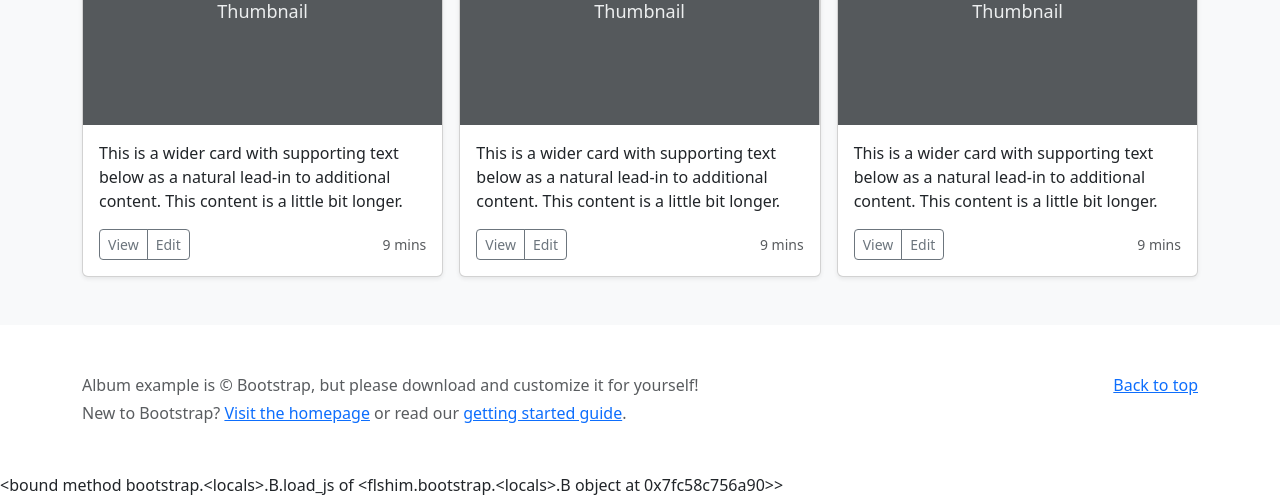
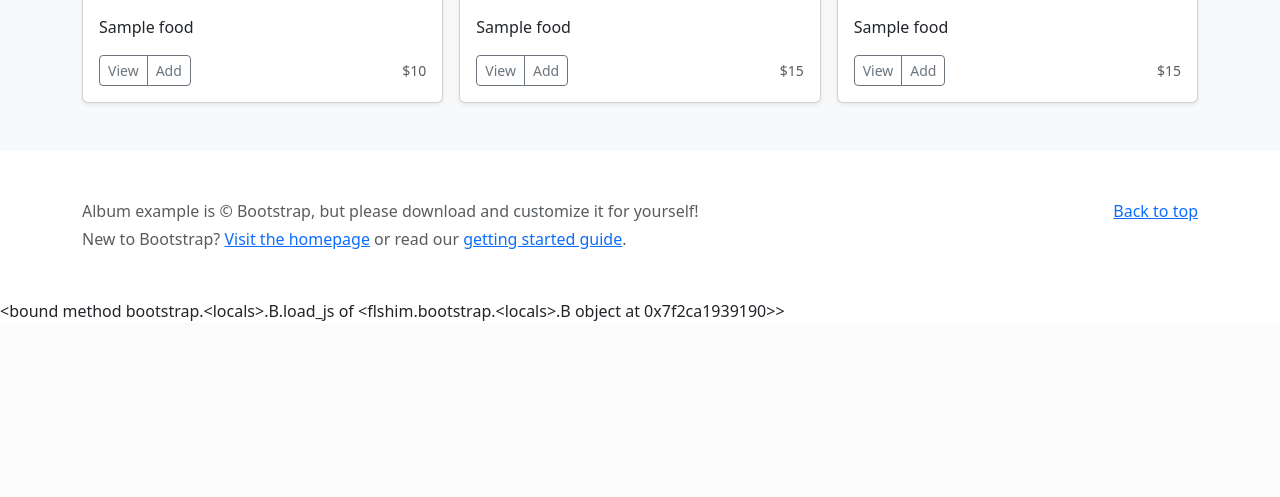
Before and after one commit to bryanFowles/205ProjectFinal, a Flask app: template templates/icecreams.html in a window 1280 px wide. Shown: the part 1417-1914 px from the top of the page. After the commit the page ends 1738 px from the top, so only its background shows below. Run offline with Flask 2, Linux system fonts and the light colour scheme; the template is opened without the code that fills it: most values are stand-ins (such as "Sample title", 1, 10 or a date in 2020); some libraries are stand-ins or nearby versions.

Commit message:
drinks api working

```diff
--- a/main.py
+++ b/main.py
@@ -2,37 +2,28 @@ from flask import Flask, render_template
 from flask_bootstrap import Bootstrap5
 import requests, json
 from pprint import pprint
+import pathlib
+from pathlib import Path
 
 app = Flask(__name__)
 bootstrap = Bootstrap5(app)
 
-endpoint = "https://ig-food-menus.herokuapp.com/ice-cream"
-
-# try:
-#   r = requests.get(endpoint)
-#   data = r.json()
-#   pprint(data)
-# except:
-#   print('please try again')
-icecreamlist = [
-
-]
-
+# store three foods
+foods = [[], [], [], [], [], [], [], [], [],]
+endpoint =  'https://www.thecocktaildb.com/api/json/v1/1/filter.php?c=Ordinary_Drink'
+headers={'User-Agent': 'Mozilla/5.0 (Windows NT 10.0; Win64; x64) AppleWebKit/537.36 (KHTML, like Gecko) Chrome/107.0.0.0 Safari/537.36'}
 @app.route('/')
-def main():
+def hello():
     try:
-        r = requests.get(endpoint)
+        r = requests.get(endpoint, headers=headers)
         data = r.json()
-        # print(data)
-        for n in data:
-            if (n['name'] == "The Baked Bear"):
-                icecreamlist.append([n['img'], n['name'], n['price']])
-            if (n['name'] == "Mochii"):
-                icecreamlist.append([n['img'], n['name'], n['price']])
-                # print(icecreamlist)
+        for counter, i in enumerate(data['drinks']):
+            print(counter)
+            foods[counter] = [ i['strDrinkThumb'], i['strDrink']]
     except:
         print('please try again')
-    return render_template('icecreams.html', icecreamlist=icecreamlist)
+    print(foods)
+    return render_template('icecreams.html', foods = foods)
 
 @app.route('/shoppingCart')
 def cart():
--- a/templates/icecreams.html
+++ b/templates/icecreams.html
@@ -12,9 +12,11 @@
     <link rel="canonical" href="https://getbootstrap.com/docs/5.1/examples/album/">
 
 
+
+    <!-- Bootstrap core CSS -->
     {{bootstrap.load_css()}}
-    <!-- Bootstrap core CSS -->
-<!-- <link href="/docs/5.1/dist/css/bootstrap.min.css" rel="stylesheet" integrity="sha384-1BmE4kWBq78iYhFldvKuhfTAU6auU8tT94WrHftjDbrCEXSU1oBoqyl2QvZ6jIW3" crossorigin="anonymous"> -->
+
+<link href="/docs/5.1/dist/css/bootstrap.min.css" rel="stylesheet" integrity="sha384-1BmE4kWBq78iYhFldvKuhfTAU6auU8tT94WrHftjDbrCEXSU1oBoqyl2QvZ6jIW3" crossorigin="anonymous">
 
     <!-- Favicons -->
 <link rel="apple-touch-icon" href="/docs/5.1/assets/img/favicons/apple-touch-icon.png" sizes="180x180">
@@ -68,10 +70,10 @@
   <div class="navbar navbar-dark bg-dark shadow-sm">
     <div class="container">
       <a href="#" class="navbar-brand d-flex align-items-center">
-        <svg xmlns="http://www.w3.org/2000/svg" width="20" height="20" fill="none" stroke="currentColor" stroke-linecap="round" stroke-linejoin="round" stroke-width="2" aria-hidden="true" class="me-2" viewBox="0 0 24 24"><path d="M23 19a2 2 0 0 1-2 2H3a2 2 0 0 1-2-2V8a2 2 0 0 1 2-2h4l2-3h6l2 3h4a2 2 0 0 1 2 2z"/><circle cx="12" cy="13" r="4"/></svg>
-        <strong>Album</strong>
+        <!-- <svg xmlns="http://www.w3.org/2000/svg" width="20" height="20" fill="none" stroke="currentColor" stroke-linecap="round" stroke-linejoin="round" stroke-width="2" aria-hidden="true" class="me-2" viewBox="0 0 24 24"><path d="M23 19a2 2 0 0 1-2 2H3a2 2 0 0 1-2-2V8a2 2 0 0 1 2-2h4l2-3h6l2 3h4a2 2 0 0 1 2 2z"/><circle cx="8" cy="13" r="4"/><circle cx="16" cy="13" r="4"/></svg> -->
+        <!-- <strong>Album</strong> -->
       </a>
-      <button class="navbar-toggler" type="button" data-bs-toggle="collapse" data-bs-target="#navbarHeader" aria-controls="navbarHeader" aria-expanded="false" aria-label="Toggle navigation">
+      <button class="navbar-toggler collapsed" type="button" data-bs-toggle="collapse" data-bs-target="#navbarHeader" aria-controls="navbarHeader" aria-expanded="false" aria-label="Toggle navigation">
         <span class="navbar-toggler-icon"></span>
       </button>
     </div>
@@ -83,11 +85,11 @@
   <section class="py-5 text-center container">
     <div class="row py-lg-5">
       <div class="col-lg-6 col-md-8 mx-auto">
-        <h1 class="fw-light">Album example</h1>
-        <p class="lead text-muted">Something short and leading about the collection below—its contents, the creator, etc. Make it short and sweet, but not too short so folks don’t simply skip over it entirely.</p>
+        <h1 class="fw-light">Ordinary Drinks</h1>
+        <p class="lead text-muted"> Our selection of our most popular Ordinary Drinks. <br> Your favorite cocktails delivered directly to your door.</p>
         <p>
-          <a href="#" class="btn btn-primary my-2">Main call to action</a>
-          <a href="#" class="btn btn-secondary my-2">Secondary action</a>
+          <a href="#" class="btn btn-primary my-2">Home</a>
+          <a href="#" class="btn btn-secondary my-2">Cart</a>
         </p>
       </div>
     </div>
@@ -100,47 +102,47 @@
         <div class="col">
           <div class="card shadow-sm">
             <!-- <svg class="bd-placeholder-img card-img-top" width="100%" height="225" xmlns="http://www.w3.org/2000/svg" role="img" aria-label="Placeholder: Thumbnail" preserveAspectRatio="xMidYMid slice" focusable="false"><title>Placeholder</title><rect width="100%" height="100%" fill="#55595c"/><text x="50%" y="50%" fill="#eceeef" dy=".3em">Thumbnail</text></svg> -->
-            <img class="bd-placeholder-img card-img-top" width="100%" height="225" src="{{icecreamlist[1][0]}}" alt="">
+            <img class="bd-placeholder-img card-img-top" width="100%" height="225" src="{{foods[0][0]}}" alt="">
             <div class="card-body">
-              <p class="card-text">{{icecreamlist[1][1]}}</p>
+              <p class="card-text">{{foods[0][1]}}</p>
               <div class="d-flex justify-content-between align-items-center">
                 <div class="btn-group">
                   <button type="button" class="btn btn-sm btn-outline-secondary">View</button>
-                  <button type="button" class="btn btn-sm btn-outline-secondary">Edit</button>
+                  <button type="button" class="btn btn-sm btn-outline-secondary">Add</button>
                 </div>
-                <small class="text-muted">${{icecreamlist[1][2]}}</small>
+                <small class="text-muted">$10</small>
               </div>
             </div>
           </div>
         </div>
         <div class="col">
           <div class="card shadow-sm">
-            <!-- <svg class="bd-placeholder-img card-img-top" width="100%" height="225" xmlns="http://www.w3.org/2000/svg" role="img" aria-label="Placeholder: Thumbnail" preserveAspectRatio="xMidYMid slice" focusable="false"><title>Placeholder</title><rect width="100%" height="100%" fill="#55595c"/><text x="50%" y="50%" fill="#eceeef" dy=".3em">Thumbnail</text></svg> -->
-            <img class="bd-placeholder-img card-img-top" width="100%" height="225" src="{{icecreamlist[0][0]}}" alt="">
+            <img class="bd-placeholder-img card-img-top" width="100%" height="225" src="{{foods[1][0]}}" alt="">
+
             <div class="card-body">
-              <p class="card-text">This is a wider card with supporting text below as a natural lead-in to additional content. This content is a little bit longer.</p>
+              <p class="card-text">{{foods[1][1]}}</p>
               <div class="d-flex justify-content-between align-items-center">
                 <div class="btn-group">
                   <button type="button" class="btn btn-sm btn-outline-secondary">View</button>
-                  <button type="button" class="btn btn-sm btn-outline-secondary">Edit</button>
+                  <button type="button" class="btn btn-sm btn-outline-secondary">Add</button>
                 </div>
-                <small class="text-muted">9 mins</small>
+                <small class="text-muted">$12</small>
               </div>
             </div>
           </div>
         </div>
         <div class="col">
           <div class="card shadow-sm">
-            <svg class="bd-placeholder-img card-img-top" width="100%" height="225" xmlns="http://www.w3.org/2000/svg" role="img" aria-label="Placeholder: Thumbnail" preserveAspectRatio="xMidYMid slice" focusable="false"><title>Placeholder</title><rect width="100%" height="100%" fill="#55595c"/><text x="50%" y="50%" fill="#eceeef" dy=".3em">Thumbnail</text></svg>
+            <img class="bd-placeholder-img card-img-top" width="100%" height="225" src="{{foods[2][0]}}" alt="">
 
             <div class="card-body">
-              <p class="card-text">This is a wider card with supporting text below as a natural lead-in to additional content. This content is a little bit longer.</p>
+              <p class="card-text">{{foods[2][1]}}</p>
               <div class="d-flex justify-content-between align-items-center">
                 <div class="btn-group">
                   <button type="button" class="btn btn-sm btn-outline-secondary">View</button>
-                  <button type="button" class="btn btn-sm btn-outline-secondary">Edit</button>
+                  <button type="button" class="btn btn-sm btn-outline-secondary">Add</button>
                 </div>
-                <small class="text-muted">${{icecreamlist[2][2]}}</small>
+                <small class="text-muted">$12</small>
               </div>
             </div>
           </div>
@@ -148,48 +150,48 @@
 
         <div class="col">
           <div class="card shadow-sm">
-            <svg class="bd-placeholder-img card-img-top" width="100%" height="225" xmlns="http://www.w3.org/2000/svg" role="img" aria-label="Placeholder: Thumbnail" preserveAspectRatio="xMidYMid slice" focusable="false"><title>Placeholder</title><rect width="100%" height="100%" fill="#55595c"/><text x="50%" y="50%" fill="#eceeef" dy=".3em">Thumbnail</text></svg>
+            <img class="bd-placeholder-img card-img-top" width="100%" height="225" src="{{foods[3][0]}}" alt="">
 
             <div class="card-body">
-              <p class="card-text">This is a wider card with supporting text below as a natural lead-in to additional content. This content is a little bit longer.</p>
+              <p class="card-text">{{foods[3][1]}}</p>
               <div class="d-flex justify-content-between align-items-center">
                 <div class="btn-group">
                   <button type="button" class="btn btn-sm btn-outline-secondary">View</button>
-                  <button type="button" class="btn btn-sm btn-outline-secondary">Edit</button>
+                  <button type="button" class="btn btn-sm btn-outline-secondary">Add</button>
                 </div>
-                <small class="text-muted">9 mins</small>
+                <small class="text-muted">$14</small>
               </div>
             </div>
           </div>
         </div>
         <div class="col">
           <div class="card shadow-sm">
-            <svg class="bd-placeholder-img card-img-top" width="100%" height="225" xmlns="http://www.w3.org/2000/svg" role="img" aria-label="Placeholder: Thumbnail" preserveAspectRatio="xMidYMid slice" focusable="false"><title>Placeholder</title><rect width="100%" height="100%" fill="#55595c"/><text x="50%" y="50%" fill="#eceeef" dy=".3em">Thumbnail</text></svg>
+            <img class="bd-placeholder-img card-img-top" width="100%" height="225" src="{{foods[4][0]}}" alt="">
 
             <div class="card-body">
-              <p class="card-text">This is a wider card with supporting text below as a natural lead-in to additional content. This content is a little bit longer.</p>
+              <p class="card-text">{{foods[4][1]}}</p>
               <div class="d-flex justify-content-between align-items-center">
                 <div class="btn-group">
                   <button type="button" class="btn btn-sm btn-outline-secondary">View</button>
-                  <button type="button" class="btn btn-sm btn-outline-secondary">Edit</button>
+                  <button type="button" class="btn btn-sm btn-outline-secondary">Add</button>
                 </div>
-                <small class="text-muted">9 mins</small>
+                <small class="text-muted">$10</small>
               </div>
             </div>
           </div>
         </div>
         <div class="col">
           <div class="card shadow-sm">
-            <svg class="bd-placeholder-img card-img-top" width="100%" height="225" xmlns="http://www.w3.org/2000/svg" role="img" aria-label="Placeholder: Thumbnail" preserveAspectRatio="xMidYMid slice" focusable="false"><title>Placeholder</title><rect width="100%" height="100%" fill="#55595c"/><text x="50%" y="50%" fill="#eceeef" dy=".3em">Thumbnail</text></svg>
+            <img class="bd-placeholder-img card-img-top" width="100%" height="225" src="{{foods[5][0]}}" alt="">
 
             <div class="card-body">
-              <p class="card-text">This is a wider card with supporting text below as a natural lead-in to additional content. This content is a little bit longer.</p>
+              <p class="card-text">{{foods[5][1]}}</p>
               <div class="d-flex justify-content-between align-items-center">
                 <div class="btn-group">
                   <button type="button" class="btn btn-sm btn-outline-secondary">View</button>
-                  <button type="button" class="btn btn-sm btn-outline-secondary">Edit</button>
+                  <button type="button" class="btn btn-sm btn-outline-secondary">Add</button>
                 </div>
-                <small class="text-muted">9 mins</small>
+                <small class="text-muted">$14</small>
               </div>
             </div>
           </div>
@@ -197,48 +199,48 @@
 
         <div class="col">
           <div class="card shadow-sm">
-            <svg class="bd-placeholder-img card-img-top" width="100%" height="225" xmlns="http://www.w3.org/2000/svg" role="img" aria-label="Placeholder: Thumbnail" preserveAspectRatio="xMidYMid slice" focusable="false"><title>Placeholder</title><rect width="100%" height="100%" fill="#55595c"/><text x="50%" y="50%" fill="#eceeef" dy=".3em">Thumbnail</text></svg>
+            <img class="bd-placeholder-img card-img-top" width="100%" height="225" src="{{foods[6][0]}}" alt="">
 
             <div class="card-body">
-              <p class="card-text">This is a wider card with supporting text below as a natural lead-in to additional content. This content is a little bit longer.</p>
+              <p class="card-text">{{foods[6][1]}}</p>
               <div class="d-flex justify-content-between align-items-center">
                 <div class="btn-group">
                   <button type="button" class="btn btn-sm btn-outline-secondary">View</button>
-                  <button type="button" class="btn btn-sm btn-outline-secondary">Edit</button>
+                  <button type="button" class="btn btn-sm btn-outline-secondary">Add</button>
                 </div>
-                <small class="text-muted">9 mins</small>
+                <small class="text-muted">$10</small>
               </div>
             </div>
           </div>
         </div>
         <div class="col">
           <div class="card shadow-sm">
-            <svg class="bd-placeholder-img card-img-top" width="100%" height="225" xmlns="http://www.w3.org/2000/svg" role="img" aria-label="Placeholder: Thumbnail" preserveAspectRatio="xMidYMid slice" focusable="false"><title>Placeholder</title><rect width="100%" height="100%" fill="#55595c"/><text x="50%" y="50%" fill="#eceeef" dy=".3em">Thumbnail</text></svg>
+            <img class="bd-placeholder-img card-img-top" width="100%" height="225" src="{{foods[7][0]}}" alt="">
 
             <div class="card-body">
-              <p class="card-text">This is a wider card with supporting text below as a natural lead-in to additional content. This content is a little bit longer.</p>
+              <p class="card-text">{{foods[7][1]}}</p>
               <div class="d-flex justify-content-between align-items-center">
                 <div class="btn-group">
                   <button type="button" class="btn btn-sm btn-outline-secondary">View</button>
-                  <button type="button" class="btn btn-sm btn-outline-secondary">Edit</button>
+                  <button type="button" class="btn btn-sm btn-outline-secondary">Add</button>
                 </div>
-                <small class="text-muted">9 mins</small>
+                <small class="text-muted">$15</small>
               </div>
             </div>
           </div>
         </div>
         <div class="col">
           <div class="card shadow-sm">
-            <svg class="bd-placeholder-img card-img-top" width="100%" height="225" xmlns="http://www.w3.org/2000/svg" role="img" aria-label="Placeholder: Thumbnail" preserveAspectRatio="xMidYMid slice" focusable="false"><title>Placeholder</title><rect width="100%" height="100%" fill="#55595c"/><text x="50%" y="50%" fill="#eceeef" dy=".3em">Thumbnail</text></svg>
+            <img class="bd-placeholder-img card-img-top" width="100%" height="225" src="{{foods[8][0]}}" alt="">
 
             <div class="card-body">
-              <p class="card-text">This is a wider card with supporting text below as a natural lead-in to additional content. This content is a little bit longer.</p>
+              <p class="card-text">{{foods[8][1]}}</p>
               <div class="d-flex justify-content-between align-items-center">
                 <div class="btn-group">
                   <button type="button" class="btn btn-sm btn-outline-secondary">View</button>
-                  <button type="button" class="btn btn-sm btn-outline-secondary">Edit</button>
+                  <button type="button" class="btn btn-sm btn-outline-secondary">Add</button>
                 </div>
-                <small class="text-muted">9 mins</small>
+                <small class="text-muted">$15</small>
               </div>
             </div>
           </div>
@@ -260,8 +262,8 @@
 </footer>
 
 
-    <!-- <script src="/docs/5.1/dist/js/bootstrap.bundle.min.js" integrity="sha384-ka7Sk0Gln4gmtz2MlQnikT1wXgYsOg+OMhuP+IlRH9sENBO0LRn5q+8nbTov4+1p" crossorigin="anonymous"></script> -->
-    {{bootstrap.load_js}}
+{{bootstrap.load_js}}
+
 
   </body>
 </html>
```
